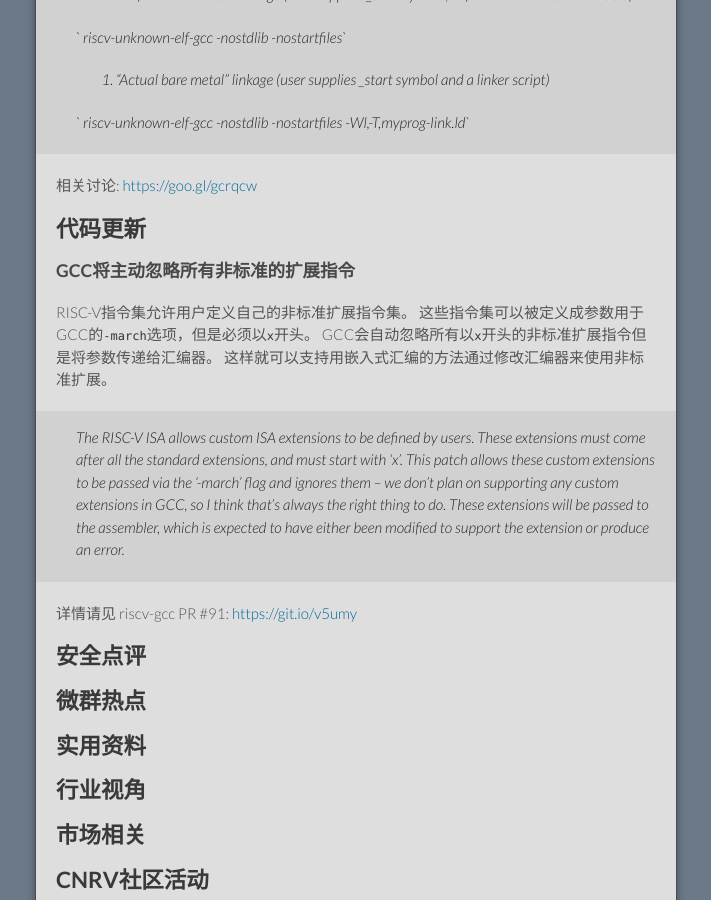
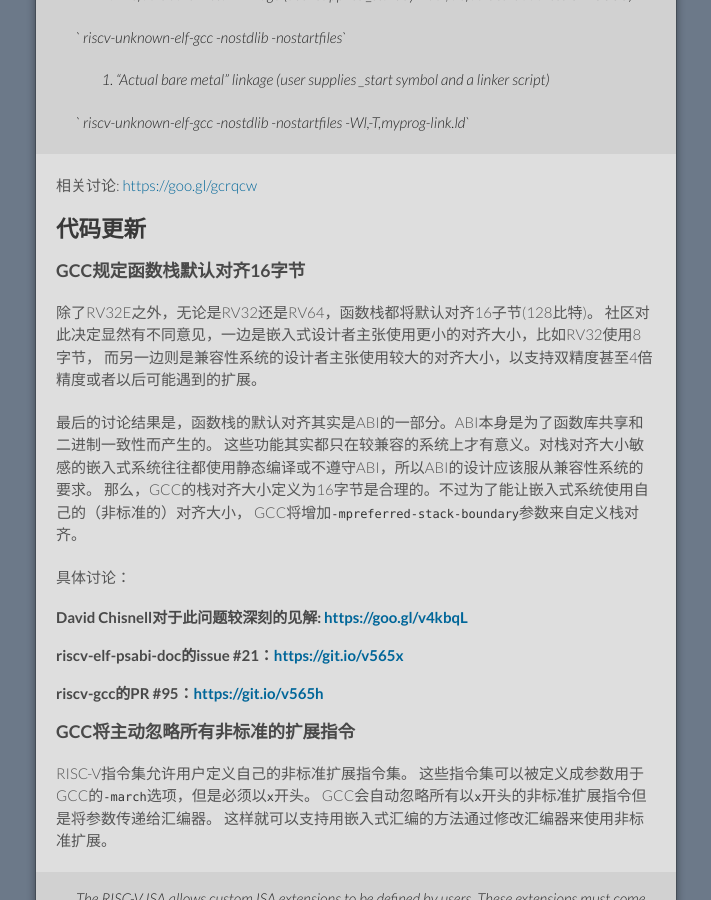
Before and after one commit to cnrv/home, a Jekyll site: the page built from bi-week-rpts/2017-09-14.md, in a window 1280 px wide and 900 px high, scrolled down 940 px. Shown: the whole window, without its empty margins (284-995 px from the left). Built offline with Jekyll 4.4.1, drawn with Linux system fonts in a browser that asks for light colours; Markdown is read by kramdown in place of the engine named in the settings; comment, search, counter and statistics services are not loaded; our own code applies the rules of GitHub Pages for plain Markdown files.

Commit message:
GCC stack align to 16B

```diff
--- a/bi-week-rpts/2017-09-14.md
+++ b/bi-week-rpts/2017-09-14.md
@@ -45,6 +45,22 @@ FireSim是加州伯克利大学新成立的关于使用FPGA加速数据中心的
 相关讨论: [https://goo.gl/gcrqcw](https://groups.google.com/a/groups.riscv.org/forum/#!msg/sw-dev/8szTggvdi48/MXLKXkkRAQAJ)
 
 ## 代码更新
+
+### GCC规定函数栈默认对齐16字节
+
+除了RV32E之外，无论是RV32还是RV64，函数栈都将默认对齐16子节(128比特)。
+社区对此决定显然有不同意见，一边是嵌入式设计者主张使用更小的对齐大小，比如RV32使用8字节，
+而另一边则是兼容性系统的设计者主张使用较大的对齐大小，以支持双精度甚至4倍精度或者以后可能遇到的扩展。
+
+最后的讨论结果是，函数栈的默认对齐其实是ABI的一部分。ABI本身是为了函数库共享和二进制一致性而产生的。
+这些功能其实都只在较兼容的系统上才有意义。对栈对齐大小敏感的嵌入式系统往往都使用静态编译或不遵守ABI，所以ABI的设计应该服从兼容性系统的要求。
+那么，GCC的栈对齐大小定义为16字节是合理的。不过为了能让嵌入式系统使用自己的（非标准的）对齐大小，
+GCC将增加`-mpreferred-stack-boundary`参数来自定义栈对齐。
+
+具体讨论：
+#### David Chisnell对于此问题较深刻的见解: [https://goo.gl/v4kbqL](https://groups.google.com/a/groups.riscv.org/forum/#!msg/sw-dev/SFcqfIrRhQc/ROcp8Vq8DQAJ)
+#### riscv-elf-psabi-doc的issue \#21：[https://git.io/v565x](https://github.com/riscv/riscv-elf-psabi-doc/issues/21)
+#### riscv-gcc的PR \#95：[https://git.io/v565h](https://github.com/riscv/riscv-gcc/pull/95)
 
 ### GCC将主动忽略所有非标准的扩展指令
 
```
